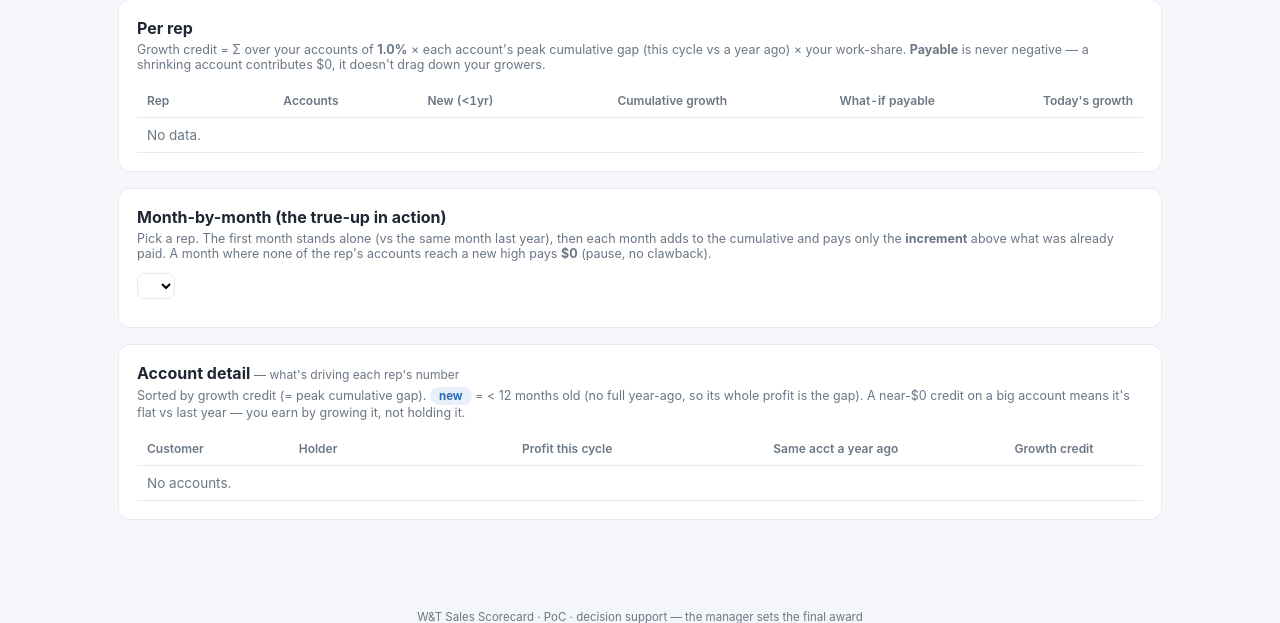
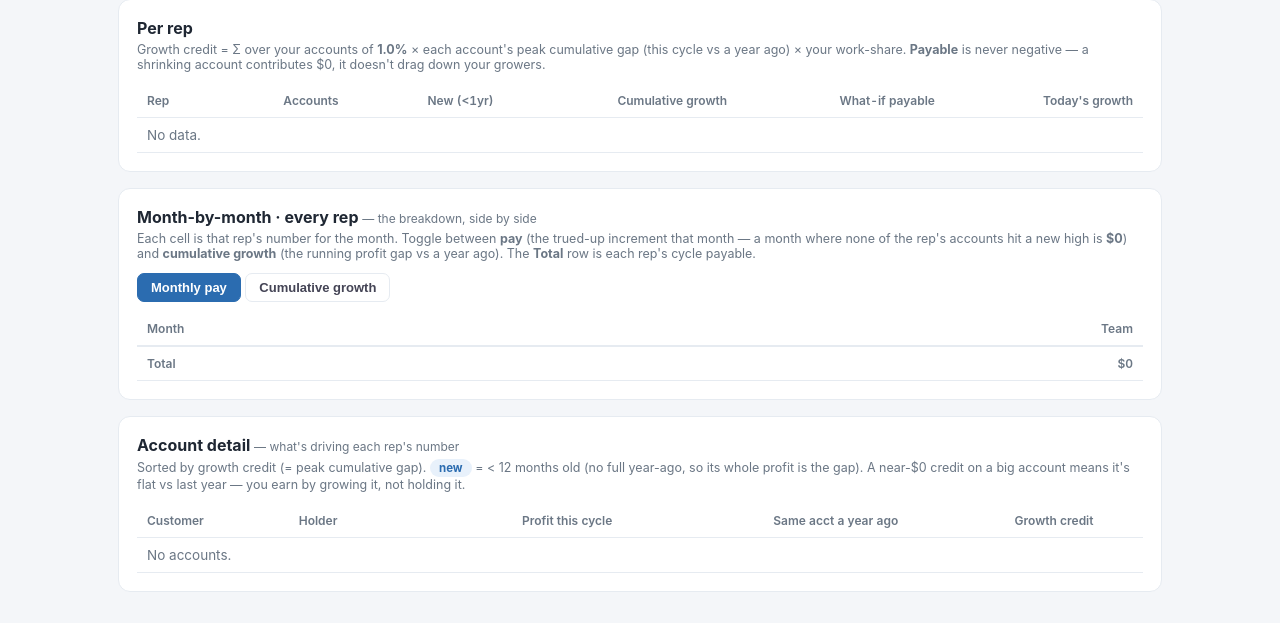
Before and after one commit to JaxonFan/wandt_sales_evaluation, a FastAPI app: page /whatif/growth in a window 1280 px wide. Shown: the part 378-1001 px from the top of the page. Run offline with FastAPI, Linux system fonts and the light colour scheme; the visitor is signed in with stand-in values (Sample User, id 1); tables that the repository leaves empty hold one stand-in row (values such as "Sample post"); lists and menus that the app fills with data are empty; some libraries are stand-ins or nearby versions.

Commit message:
What-if growth: month x rep matrix (every member's monthly breakdown)
Replaces the one-rep dropdown trajectory with a team-style matrix — rows are
months, columns are each rep + Team, cells toggle between monthly pay (the
trued-up increment) and cumulative growth. Totals row = each rep's cycle
payable. Display-only; no engine/pay change.

Co-Authored-By: Claude Opus 4.8 (1M context) <noreply@anthropic.com>

```diff
--- a/app/main.py
+++ b/app/main.py
@@ -423,9 +423,18 @@ def whatif_growth(request: Request, db: Session = Depends(get_db)):
         for a in accts.itertuples(index=False):
             detail.append(dict(account=a.account, name=names.get(a.account, a.account), holder=a.holder,
                                ty_profit=a.ty_profit, ly_profit=a.ly_profit, growth=a.growth, is_young=a.is_young))
+    # month x rep matrix: every member's monthly pay (trued-up increment) side by side, like the team page
+    rep_names = [x["associate"] for x in reps]
+    traj = r["trajectory"]
+    matrix = []
+    for i, mlabel in enumerate(r["months"]):
+        cells = [float(traj[name][i]["pay"]) for name in rep_names]
+        gcells = [float(traj[name][i]["cum_growth"]) for name in rep_names]
+        matrix.append(dict(month=mlabel, pay=cells, cum_growth=gcells, team=sum(cells)))
+    totals = dict(pay=[x["payable"] for x in reps], team=sum(x["payable"] for x in reps))
     ctx = dict(
         fiscal_start=r["fiscal_start"], as_of=r["as_of"], rate=r["cumulative_rate"], months=r["months"],
-        reps=reps, trajectory=r["trajectory"], detail=detail,
+        reps=reps, trajectory=r["trajectory"], detail=detail, rep_names=rep_names, matrix=matrix, totals=totals,
         team_cum=float(r["reps"]["cum_growth"].sum()) if len(r["reps"]) else 0.0,
         team_earned=float(r["reps"]["earned"].clip(lower=0).sum()) if len(r["reps"]) else 0.0,
         team_today=sum(cur.values()))
--- a/app/templates/whatif_growth.html
+++ b/app/templates/whatif_growth.html
@@ -46,28 +46,33 @@
 </div>
 
 <div class="card">
-  <h2>Month-by-month (the true-up in action)</h2>
-  <p class="hint">Pick a rep. The first month stands alone (vs the same month last year), then each month adds to
-    the cumulative and pays only the <b>increment</b> above what was already paid. A month where none of the rep's
-    accounts reach a new high pays <b>$0</b> (pause, no clawback).</p>
-  <select id="traj-rep" class="psel" style="margin-bottom:10px">
-    {% for x in reps %}<option value="{{ x.associate }}">{{ x.associate }}</option>{% endfor %}
-  </select>
-  {% for x in reps %}
-  <table class="traj" data-rep="{{ x.associate }}" style="{{ '' if loop.first else 'display:none' }}">
-    <thead><tr><th>Month</th><th class="num">Cumulative growth</th><th class="num">Pay (this month)</th><th class="num">Cumulative pay</th></tr></thead>
+  <h2>Month-by-month · every rep <span class="mut" style="font-weight:400;font-size:12px">— the breakdown, side by side</span></h2>
+  <p class="hint">Each cell is that rep's number for the month. Toggle between <b>pay</b> (the trued-up increment
+    that month — a month where none of the rep's accounts hit a new high is <b>$0</b>) and <b>cumulative growth</b>
+    (the running profit gap vs a year ago). The <b>Total</b> row is each rep's cycle payable.</p>
+  <div style="margin-bottom:10px">
+    <button type="button" class="mx-tog" data-view="pay">Monthly pay</button>
+    <button type="button" class="mx-tog ghost" data-view="growth">Cumulative growth</button>
+  </div>
+  <table id="mx">
+    <thead><tr><th>Month</th>{% for name in rep_names %}<th class="num">{{ name }}</th>{% endfor %}<th class="num">Team</th></tr></thead>
     <tbody>
-    {% for row in trajectory[x.associate] %}
+    {% for row in matrix %}
       <tr>
         <td>{{ row.month }}</td>
-        <td class="num mut">${{ '{:,.0f}'.format(row.cum_growth) }}</td>
-        <td class="num"><b>${{ '{:,.0f}'.format(row.pay) }}</b></td>
-        <td class="num mut">${{ '{:,.0f}'.format(row.cum_pay) }}</td>
+        {% for name in rep_names %}
+        <td class="num"><span class="v-pay">${{ '{:,.0f}'.format(row.pay[loop.index0]) }}</span><span class="v-growth" style="display:none">${{ '{:,.0f}'.format(row.cum_growth[loop.index0]) }}</span></td>
+        {% endfor %}
+        <td class="num"><b><span class="v-pay">${{ '{:,.0f}'.format(row.team) }}</span><span class="v-growth" style="display:none">${{ '{:,.0f}'.format(row.cum_growth|sum) }}</span></b></td>
       </tr>
     {% endfor %}
     </tbody>
+    <tfoot><tr style="border-top:2px solid var(--line)">
+      <th>Total</th>
+      {% for name in rep_names %}<th class="num"><span class="v-pay">${{ '{:,.0f}'.format(totals.pay[loop.index0]) }}</span><span class="v-growth" style="display:none">${{ '{:,.0f}'.format(reps[loop.index0].cum_growth) }}</span></th>{% endfor %}
+      <th class="num"><span class="v-pay">${{ '{:,.0f}'.format(totals.team) }}</span><span class="v-growth" style="display:none">${{ '{:,.0f}'.format(team_cum) }}</span></th>
+    </tr></tfoot>
   </table>
-  {% endfor %}
 </div>
 
 <div class="card">
@@ -96,13 +101,14 @@
 
 <script>
 (function(){
-  var sel = document.getElementById('traj-rep');
-  if(!sel) return;
-  sel.addEventListener('change', function(){
-    document.querySelectorAll('table.traj').forEach(function(t){
-      t.style.display = (t.getAttribute('data-rep') === sel.value) ? '' : 'none';
-    });
-  });
+  var btns = document.querySelectorAll('.mx-tog');
+  if(!btns.length) return;
+  function show(view){
+    document.querySelectorAll('#mx .v-pay').forEach(function(e){ e.style.display = (view==='pay')?'':'none'; });
+    document.querySelectorAll('#mx .v-growth').forEach(function(e){ e.style.display = (view==='growth')?'':'none'; });
+    btns.forEach(function(b){ b.classList.toggle('ghost', b.getAttribute('data-view')!==view); });
+  }
+  btns.forEach(function(b){ b.addEventListener('click', function(){ show(b.getAttribute('data-view')); }); });
 })();
 </script>
 {% endblock %}
```
Also changed, not shown: gp.png (added).
